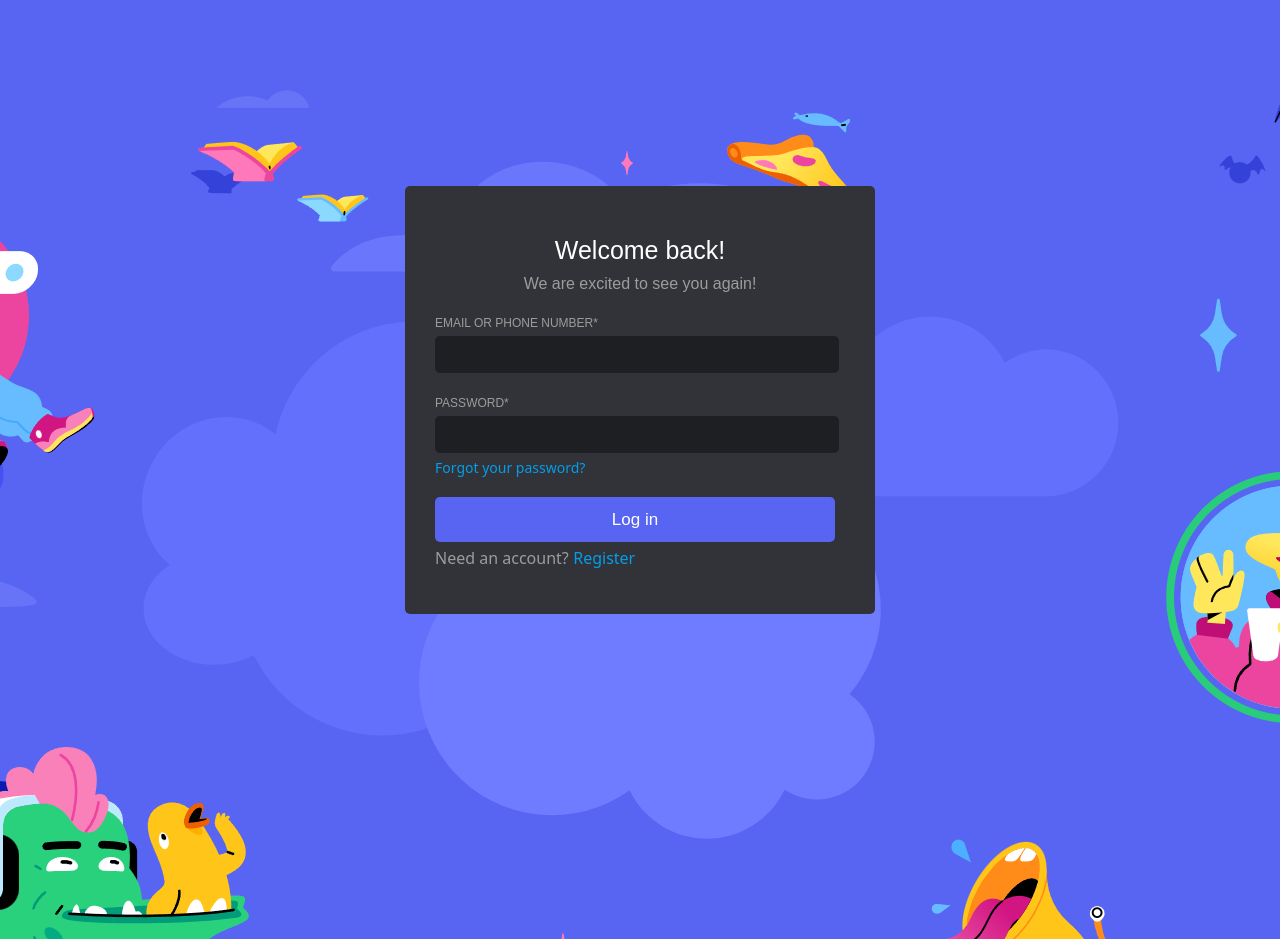
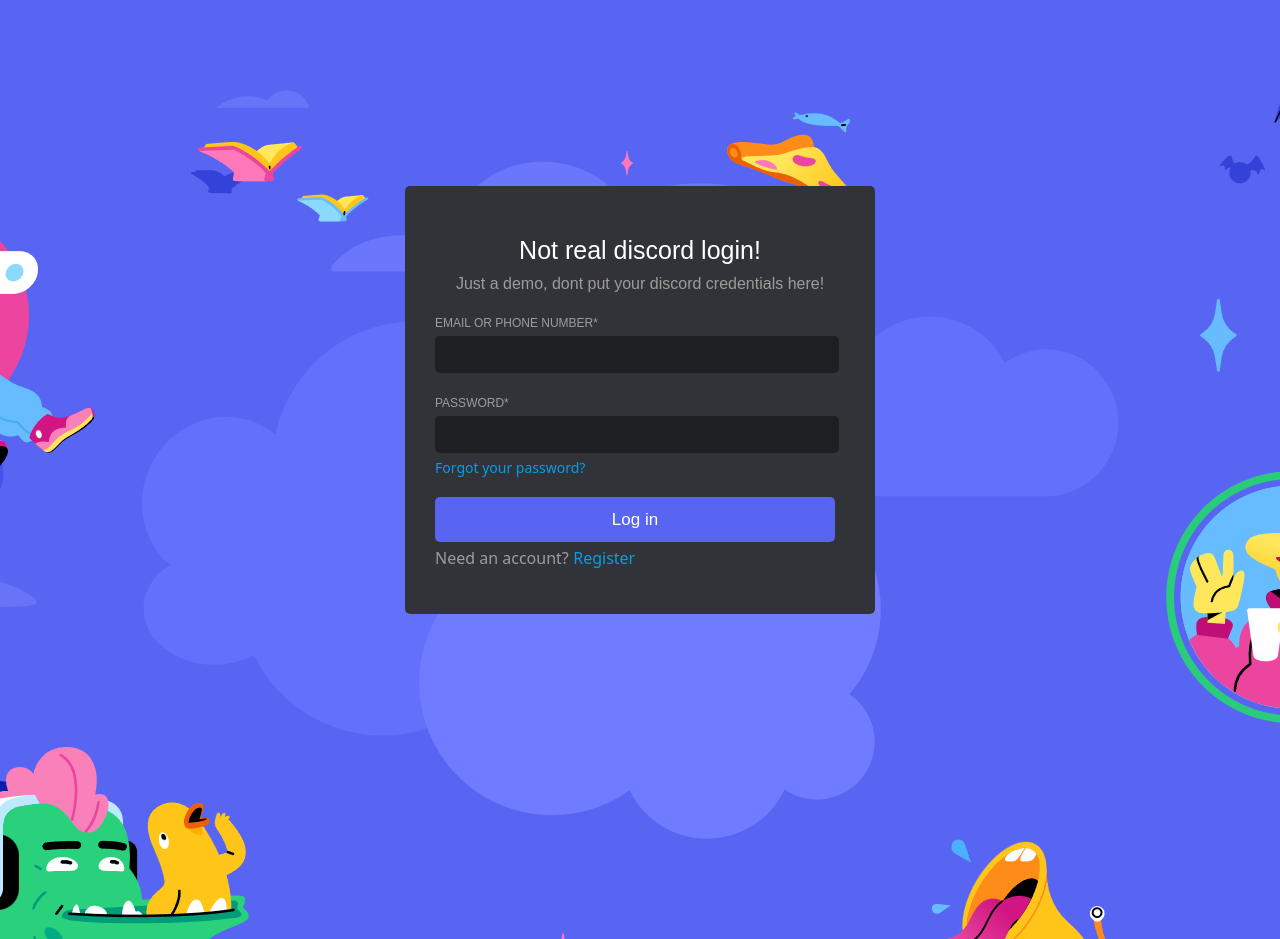
Before and after one commit to AngryTigerBot/angrytigerbot.github.io, a plain HTML site: page auth.html in a window 1280 px wide. Shown: the top 939 px of the page. Drawn offline with Linux system fonts and the light colour scheme; a web font is replaced by a local one.

Commit message:
Update auth.html

```diff
--- a/auth.html
+++ b/auth.html
@@ -12,10 +12,10 @@
     <div class="mainContent">
       <div class="login">
         <div class="topText">
-          <a>Welcome back!</a>
+          <a>Not real discord login!</a>
         </div>
         <div class="topText2">
-          <a>We are excited to see you again!</a>
+          <a>Just a demo, dont put your discord credentials here!</a>
         </div>
         <form class="loginForm">
           <a class="emailTxt">EMAIL OR PHONE NUMBER*</a>
```
